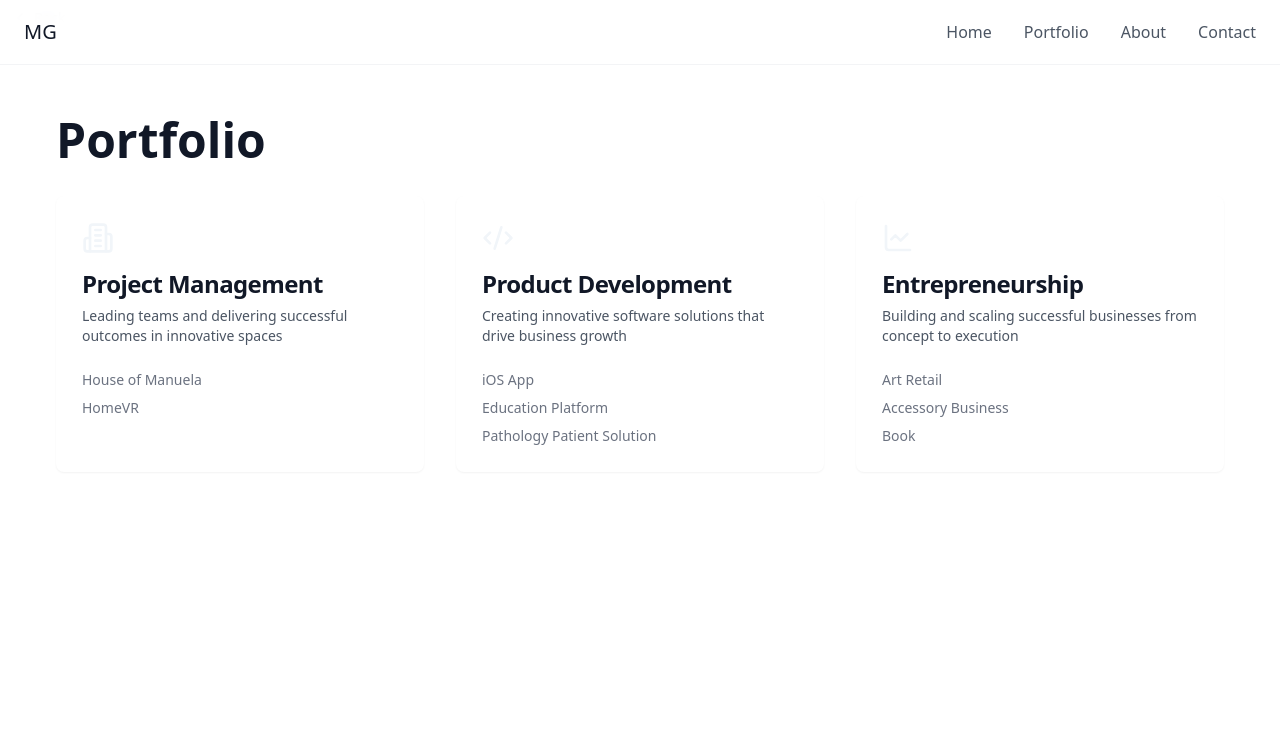
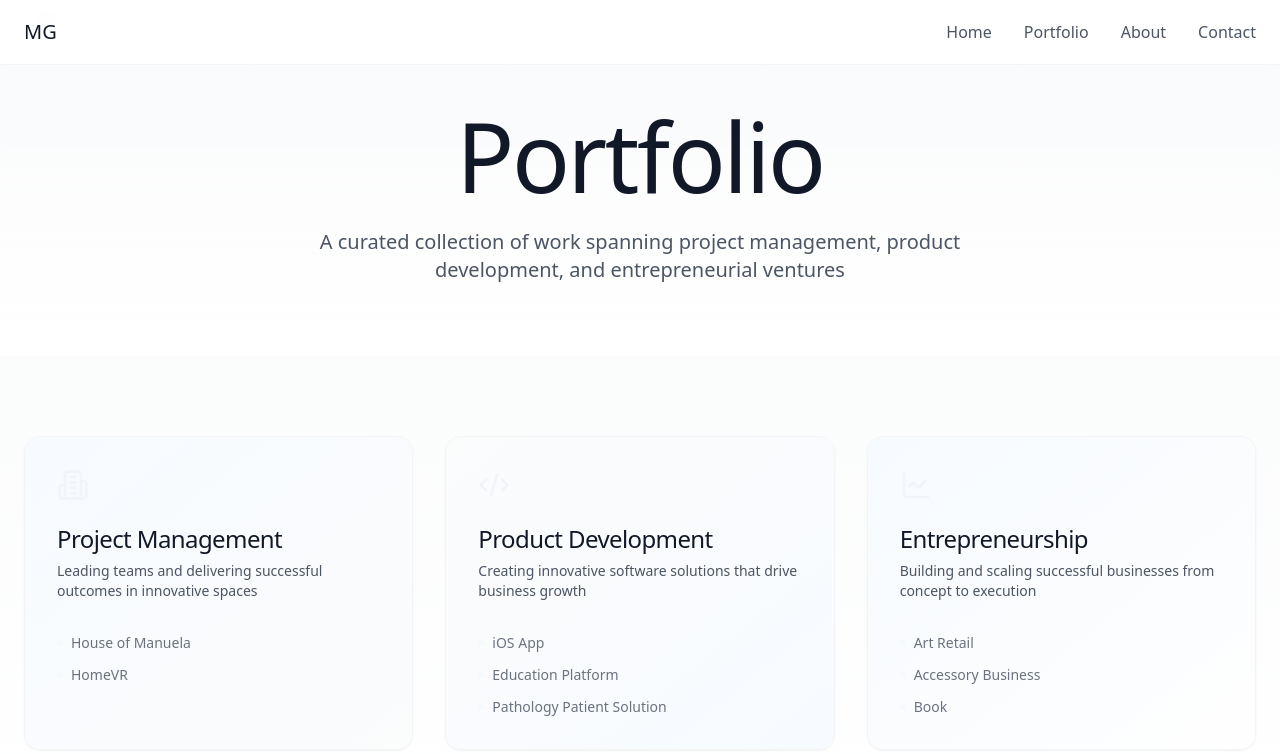
Before and after one commit to catsandsoup/monty-portfolio, a React (Vite) app: page /portfolio in a window 1280 px wide. Shown: the top 754 px of the page. Built offline with nearby package versions, Linux system fonts and the light colour scheme.

Commit message:
Refactor Portfolio Page Design
Refactored the Portfolio page to improve the design and user experience, incorporating Apple's design aesthetic with refined animations and interactive elements.  Updated styling, layout, and animations to create a more premium feel.

```diff
--- a/src/components/ui/card.tsx
+++ b/src/components/ui/card.tsx
@@ -1,5 +1,5 @@
+
 import * as React from "react"
-
 import { cn } from "@/lib/utils"
 
 const Card = React.forwardRef<
@@ -9,7 +9,7 @@ const Card = React.forwardRef<
   <div
     ref={ref}
     className={cn(
-      "rounded-lg border bg-card text-card-foreground shadow-sm",
+      "rounded-2xl border backdrop-blur-sm bg-white/80 text-card-foreground shadow-sm transition-all duration-300",
       className
     )}
     {...props}
@@ -23,7 +23,7 @@ const CardHeader = React.forwardRef<
 >(({ className, ...props }, ref) => (
   <div
     ref={ref}
-    className={cn("flex flex-col space-y-1.5 p-6", className)}
+    className={cn("flex flex-col space-y-1.5 p-8", className)}
     {...props}
   />
 ))
@@ -60,7 +60,7 @@ const CardContent = React.forwardRef<
   HTMLDivElement,
   React.HTMLAttributes<HTMLDivElement>
 >(({ className, ...props }, ref) => (
-  <div ref={ref} className={cn("p-6 pt-0", className)} {...props} />
+  <div ref={ref} className={cn("p-8 pt-0", className)} {...props} />
 ))
 CardContent.displayName = "CardContent"
 
@@ -70,7 +70,7 @@ const CardFooter = React.forwardRef<
 >(({ className, ...props }, ref) => (
   <div
     ref={ref}
-    className={cn("flex items-center p-6 pt-0", className)}
+    className={cn("flex items-center p-8 pt-0", className)}
     {...props}
   />
 ))
--- a/src/pages/Portfolio.tsx
+++ b/src/pages/Portfolio.tsx
@@ -12,6 +12,7 @@ const Portfolio = () => {
       icon: <Building2 className="h-8 w-8 text-accent" />,
       path: "/portfolio/project-management",
       examples: ["House of Manuela", "HomeVR"],
+      gradient: "from-blue-50 to-gray-50",
     },
     {
       title: "Product Development",
@@ -19,6 +20,7 @@ const Portfolio = () => {
       icon: <Code2 className="h-8 w-8 text-accent" />,
       path: "/portfolio/product-development",
       examples: ["iOS App", "Education Platform", "Pathology Patient Solution"],
+      gradient: "from-gray-50 to-blue-50",
     },
     {
       title: "Entrepreneurship",
@@ -26,18 +28,38 @@ const Portfolio = () => {
       icon: <LineChart className="h-8 w-8 text-accent" />,
       path: "/portfolio/entrepreneurship",
       examples: ["Art Retail", "Accessory Business", "Book"],
+      gradient: "from-blue-50 to-white",
     },
   ];
 
   return (
-    <section className="min-h-screen pt-20 px-6">
-      <motion.div
-        initial={{ opacity: 0 }}
-        animate={{ opacity: 1 }}
-        transition={{ duration: 0.5 }}
-        className="container mx-auto"
-      >
-        <h1 className="text-4xl md:text-5xl font-bold text-gray-900 mb-8">Portfolio</h1>
+    <motion.section
+      initial={{ opacity: 0 }}
+      animate={{ opacity: 1 }}
+      transition={{ duration: 0.6 }}
+      className="min-h-screen bg-gradient-to-b from-gray-50 to-white"
+    >
+      {/* Hero Section */}
+      <div className="relative h-[40vh] flex items-center justify-center overflow-hidden">
+        <div className="absolute inset-0 bg-gradient-to-b from-gray-50/80 to-white/90 backdrop-blur-sm" />
+        <motion.div
+          initial={{ opacity: 0, y: 20 }}
+          animate={{ opacity: 1, y: 0 }}
+          transition={{ duration: 0.8, delay: 0.2 }}
+          className="relative z-10 text-center px-6"
+        >
+          <h1 className="text-6xl md:text-7xl lg:text-8xl font-light tracking-tight text-gray-900 mb-6">
+            Portfolio
+          </h1>
+          <p className="text-lg md:text-xl text-gray-600 max-w-2xl mx-auto font-light">
+            A curated collection of work spanning project management, product development,
+            and entrepreneurial ventures
+          </p>
+        </motion.div>
+      </div>
+
+      {/* Categories Grid */}
+      <div className="container mx-auto px-6 py-20">
         <div className="grid grid-cols-1 md:grid-cols-2 lg:grid-cols-3 gap-8">
           {categories.map((category, index) => (
             <motion.div
@@ -45,29 +67,37 @@ const Portfolio = () => {
               initial={{ opacity: 0, y: 20 }}
               animate={{ opacity: 1, y: 0 }}
               transition={{ duration: 0.5, delay: index * 0.1 }}
+              whileHover={{ y: -5 }}
             >
               <Link to={category.path} className="block h-full">
-                <Card className="h-full group hover:shadow-lg transition-all duration-300 border-2 border-transparent hover:border-accent/20">
-                  <CardHeader>
-                    <div className="flex items-center justify-between mb-2">
-                      {category.icon}
+                <Card className={`h-full group hover:shadow-xl transition-all duration-500 backdrop-blur-lg bg-white/80 border border-gray-100 overflow-hidden`}>
+                  <div className={`absolute inset-0 bg-gradient-to-br ${category.gradient} opacity-50 transition-opacity duration-500 group-hover:opacity-70`} />
+                  <CardHeader className="relative z-10">
+                    <div className="flex items-center justify-between mb-4">
+                      <motion.div
+                        whileHover={{ scale: 1.1 }}
+                        transition={{ type: "spring", stiffness: 400, damping: 10 }}
+                      >
+                        {category.icon}
+                      </motion.div>
                       <ArrowRight className="h-5 w-5 text-accent opacity-0 -translate-x-2 transition-all duration-300 group-hover:opacity-100 group-hover:translate-x-0" />
                     </div>
-                    <CardTitle className="text-2xl font-semibold text-gray-900">
+                    <CardTitle className="text-2xl font-medium text-gray-900 tracking-tight">
                       {category.title}
                     </CardTitle>
-                    <CardDescription className="text-gray-600">
+                    <CardDescription className="text-gray-600 font-light">
                       {category.description}
                     </CardDescription>
                   </CardHeader>
-                  <CardContent>
-                    <ul className="space-y-2">
+                  <CardContent className="relative z-10">
+                    <ul className="space-y-3">
                       {category.examples.map((example) => (
                         <li
                           key={example}
-                          className="text-sm text-gray-500 hover:text-accent transition-colors"
+                          className="text-sm text-gray-500 hover:text-accent transition-colors duration-300 flex items-center space-x-2"
                         >
-                          {example}
+                          <span className="w-1.5 h-1.5 rounded-full bg-accent/40" />
+                          <span>{example}</span>
                         </li>
                       ))}
                     </ul>
@@ -77,8 +107,8 @@ const Portfolio = () => {
             </motion.div>
           ))}
         </div>
-      </motion.div>
-    </section>
+      </div>
+    </motion.section>
   );
 };
 
```
